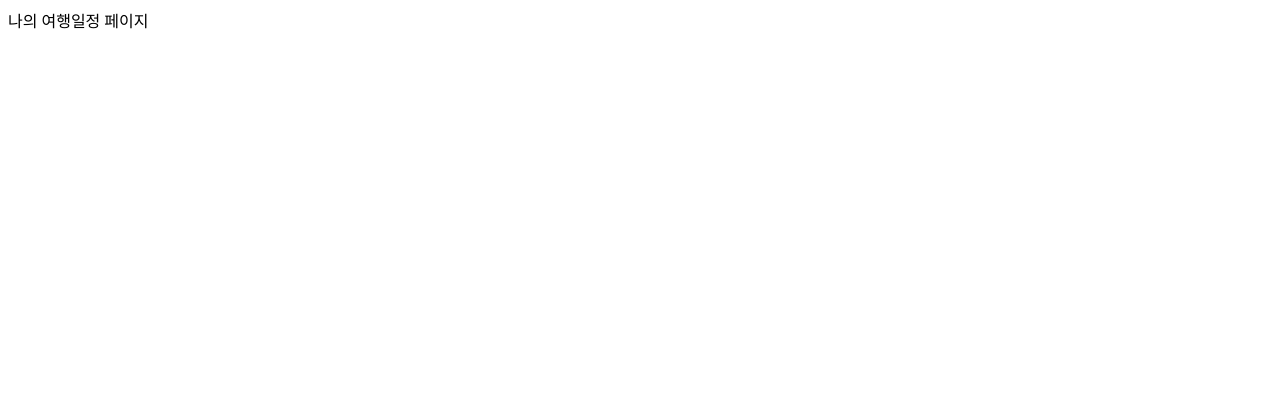
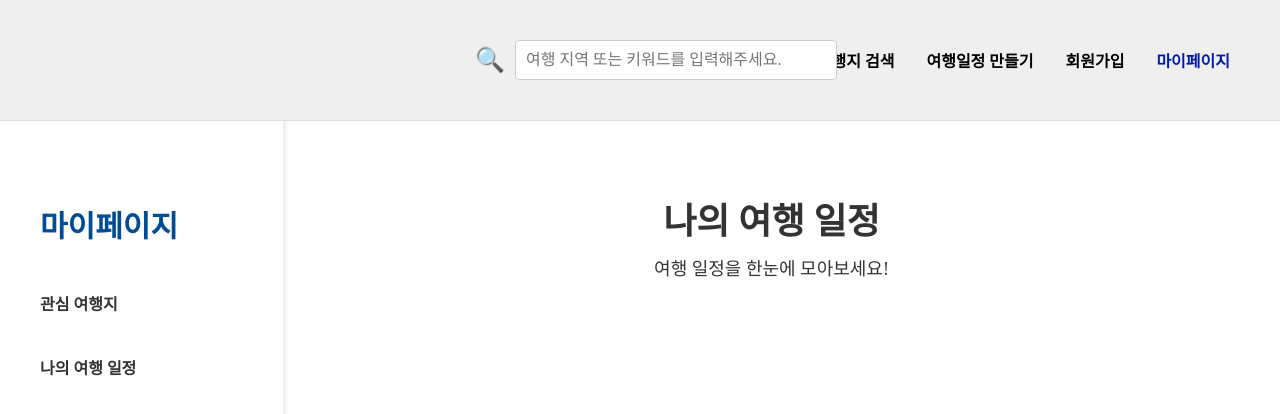
Before and after one commit to jungh150/codeit-boost-mini-hackathon, a plain HTML site: page html/plan.html in a window 1280 px wide. Shown: the top 414 px of the page. Drawn offline with Linux system fonts and the light colour scheme.

Commit message:
plan.html 수정

```diff
--- a/css/styles.css
+++ b/css/styles.css
@@ -58,6 +58,7 @@ ul.menu > li.myPage {
   border: 1px solid #ccc;
   border-radius: 4px;
   width: 300px;
+  font-family: 'NanumSquare Neo OTF';
 }
 
 /* home.html */
--- a/html/plan.html
+++ b/html/plan.html
@@ -1 +1,52 @@
-<p>나의 여행일정 페이지</p>
+<!DOCTYPE html>
+<html>
+<head>
+    <title>마이페이지</title>
+    <meta charset="utf-8">
+    <link rel="stylesheet" href="../css/styles.css">
+    <script src="../js/script.js" defer></script>
+</head>
+<body>
+    <div class="nav">
+        <!-- 추가한 검색창 부분 -->
+          <div class="search-container">
+              <div class="search-icon" id="searchIcon">&#128269;</div>
+              <div class="search-block">
+                  <input type="text" id="searchInput" placeholder="여행 지역 또는 키워드를 입력해주세요.">
+              </div>
+          </div>
+           <!-- 여기까지  -->
+
+          <ul class="menu">
+              <li>여행지 검색</li>
+              <li>여행일정 만들기</li>
+              <li>회원가입</li>
+              <li class="myPage">마이페이지</li>
+          </ul>
+      </div>
+
+      <div class="container">
+        <nav class="sidebar">
+            <ul class="menu">
+                <h1>마이페이지</h1>
+                <li><a href="mypage.html">관심 여행지</a></li>
+                <li><a href="plan.html">나의 여행 일정</a></li>
+                <!-- 다른 메뉴 항목들 추가 가능 -->
+            </ul>
+        </nav>
+
+        <main class="content">
+            <header class="banner">
+                <div class="banner-overlay">
+                    <h2>나의 여행 일정</h2>
+                    <p>여행 일정을 한눈에 모아보세요!</p>
+                </div>
+            </header>
+            <!-- 메인 콘텐츠 영역 -->
+        </main>
+
+    </div>
+
+
+</body>
+</html>
```
Also changed, not shown: html/mypage.html (+10 -0 lines).
